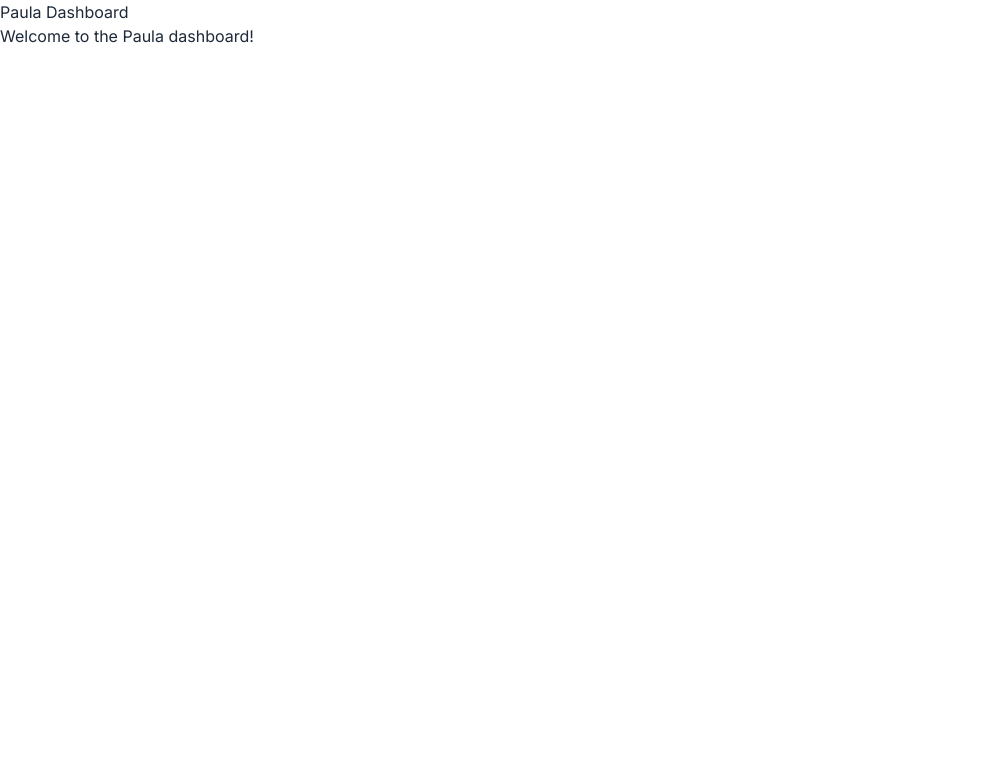
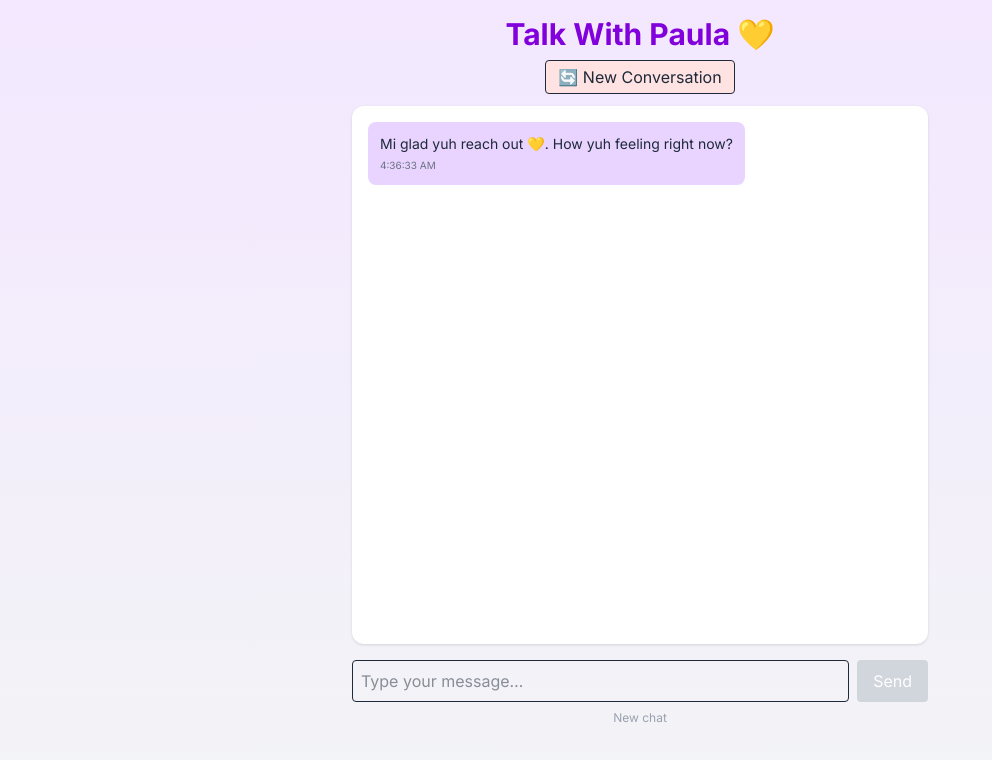
Before and after one commit to Nette6573/mental_health_app, a Next.js app in the folder frontend/: page /dashboard/paula in a window 1280 px wide. Shown: the top 760 px of the page, without its empty margins (0-992 px from the left). Built offline with nearby package versions, Linux system fonts and the light colour scheme; no server answers; the database is empty; sample sign-in values are in the browser's storage.

Commit message:
feat: implement Paula chat interface with message history, user authentication, and error handling

```diff
--- a/frontend/src/app/dashboard/paula/page.tsx
+++ b/frontend/src/app/dashboard/paula/page.tsx
@@ -1,12 +1,331 @@
-// dashboard/paula/page.tsx
-export default function PaulaDashboardPage() {
-  return (
-    <div>
-      <h1>Paula Dashboard</h1>
-      <p>Welcome to the Paula dashboard!</p>
-    </div>
-  )
+
+"use client";
+
+import { useState, useEffect, useRef } from "react";
+import { useRouter } from "next/navigation";
+import { useAuth } from "@/context/AuthContext";
+
+// Your actual Hugging Face Space URL
+const API_BASE = process.env.NEXT_PUBLIC_API_URL || "https://Anthoinette-hopepath-paula.hf.space";
+
+// -------------------
+// TYPES
+// -------------------
+interface ChatMessage {
+  id: string;
+  sender: "paula" | "user";
+  text: string;
+  timestamp: string;
 }
 
-// 👇 forces TypeScript to treat this as a module
-export {}
+interface AuthUser {
+  id: string;
+  email: string;
+}
+
+// Backend response type
+interface BackendResponse {
+  response: string;
+  chat_id: string;
+  timestamp: string;
+}
+
+export default function PaulaChat() {
+  const { user, isLoading } = useAuth() as {
+    user: AuthUser | null;
+    isLoading: boolean;
+  };
+
+  const router = useRouter();
+  const messagesEndRef = useRef<HTMLDivElement | null>(null);
+
+  // -------------------
+  // STATE
+  // -------------------
+  const [messages, setMessages] = useState<ChatMessage[]>([]);
+  const [input, setInput] = useState("");
+  const [loading, setLoading] = useState(false);
+  const [chatId, setChatId] = useState<string | null>(null);
+
+  // Generate a consistent user ID from the auth user
+  const userId = user?.id || '';
+
+  // -------------------
+  // AUTH CHECK
+  // -------------------
+  useEffect(() => {
+    if (!isLoading && !user) {
+      router.push("/auth/login");
+    }
+  }, [user, isLoading, router]);
+
+  // -------------------
+  // LOAD HISTORY FROM LOCAL STORAGE
+  // -------------------
+  useEffect(() => {
+    if (!user?.id) return;
+
+    const loadHistory = () => {
+      try {
+        // Load messages from localStorage instead of backend
+        const storedMessages = localStorage.getItem(`chat_history_${user.id}`);
+        const storedChatId = localStorage.getItem(`chat_id_${user.id}`);
+
+        if (storedMessages) {
+          setMessages(JSON.parse(storedMessages));
+        }
+        if (storedChatId) {
+          setChatId(storedChatId);
+        }
+      } catch (err) {
+        console.error("History load failed:", err);
+      }
+    };
+
+    loadHistory();
+  }, [user?.id]);
+
+  // Save messages to localStorage whenever they change
+  useEffect(() => {
+    if (user?.id && messages.length > 0) {
+      localStorage.setItem(`chat_history_${user.id}`, JSON.stringify(messages));
+    }
+  }, [messages, user?.id]);
+
+  // Save chatId to localStorage
+  useEffect(() => {
+    if (user?.id && chatId) {
+      localStorage.setItem(`chat_id_${user.id}`, chatId);
+    }
+  }, [chatId, user?.id]);
+
+  // -------------------
+  // GREET ON ENTRY
+  // -------------------
+  useEffect(() => {
+    if (!user?.id) return;
+
+    const greetedKey = `paula_greeted_${user.id}`;
+    if (sessionStorage.getItem(greetedKey)) return;
+
+    // Only greet if there are no messages
+    if (messages.length === 0) {
+      const greeting: ChatMessage = {
+        id: crypto.randomUUID(),
+        sender: "paula",
+        text: "Mi glad yuh reach out 💛. How yuh feeling right now?",
+        timestamp: new Date().toISOString(),
+      };
+
+      setMessages((prev) => [...prev, greeting]);
+      sessionStorage.setItem(greetedKey, "true");
+    }
+  }, [user?.id, messages.length]);
+
+  // -------------------
+  // AUTO-SCROLL
+  // -------------------
+  useEffect(() => {
+    messagesEndRef.current?.scrollIntoView({ behavior: "smooth" });
+  }, [messages, loading]);
+
+  // -------------------
+  // SEND MESSAGE TO HUGGING FACE BACKEND
+  // -------------------
+  const sendMessage = async () => {
+    if (!input.trim() || !user || loading) return;
+
+    const userMessage: ChatMessage = {
+      id: crypto.randomUUID(),
+      sender: "user",
+      text: input,
+      timestamp: new Date().toISOString(),
+    };
+
+    setMessages((prev) => [...prev, userMessage]);
+    setInput("");
+    setLoading(true);
+
+    try {
+      // Construct URL with query parameters for your Hugging Face backend
+      let url = `${API_BASE}/api/send?user_id=${encodeURIComponent(userId)}`;
+      if (chatId) {
+        url += `&chat_id=${encodeURIComponent(chatId)}`;
+      }
+
+      console.log("Sending to:", url); // For debugging
+
+      const res = await fetch(url, {
+        method: "POST",
+        headers: {
+          "Content-Type": "application/json"
+        },
+        body: JSON.stringify({
+          text: userMessage.text, // Your backend expects 'text', not 'message'
+        }),
+      });
+
+      if (!res.ok) {
+        const errorText = await res.text();
+        console.error("Backend error:", res.status, errorText);
+        throw new Error(`Backend responded with ${res.status}`);
+      }
+
+      const data: BackendResponse = await res.json();
+      console.log("Backend response:", data); // For debugging
+
+      // Store the chat ID for continuing the conversation
+      if (data.chat_id) {
+        setChatId(data.chat_id);
+      }
+
+      const paulaReply: ChatMessage = {
+        id: crypto.randomUUID(),
+        sender: "paula",
+        text: data.response, // Your backend returns 'response'
+        timestamp: data.timestamp || new Date().toISOString(),
+      };
+
+      setMessages((prev) => [...prev, paulaReply]);
+    } catch (err) {
+      console.error("Send message error:", err);
+
+      // More user-friendly error message
+      let errorMessage = "Something went wrong. Try again in a likkle bit.";
+
+      if (err instanceof Error) {
+        if (err.message.includes('Failed to fetch')) {
+          errorMessage = "Can't reach Paula right now. Please check your internet connection.";
+        } else if (err.message.includes('500')) {
+          errorMessage = "Paula's having trouble thinking. Please try again in a moment.";
+        }
+      }
+
+      setMessages((prev) => [
+        ...prev,
+        {
+          id: crypto.randomUUID(),
+          sender: "paula",
+          text: errorMessage,
+          timestamp: new Date().toISOString(),
+        },
+      ]);
+    } finally {
+      setLoading(false);
+    }
+  };
+
+  // -------------------
+  // NEW CONVERSATION
+  // -------------------
+  const startNewConversation = async () => {
+    if (!user) return;
+
+    // Clear local storage for this user
+    sessionStorage.removeItem(`paula_greeted_${user.id}`);
+    localStorage.removeItem(`chat_history_${user.id}`);
+    localStorage.removeItem(`chat_id_${user.id}`);
+
+    // Reset state
+    setMessages([]);
+    setChatId(null);
+
+    // Add a new greeting
+    const greeting: ChatMessage = {
+      id: crypto.randomUUID(),
+      sender: "paula",
+      text: "Mi glad yuh reach out 💛. How yuh feeling right now?",
+      timestamp: new Date().toISOString(),
+    };
+
+    setMessages([greeting]);
+    sessionStorage.setItem(`paula_greeted_${user.id}`, "true");
+  };
+
+  // -------------------
+  // BLOCK UI
+  // -------------------
+  if (isLoading || !user) {
+    return (
+      <div className="h-screen flex items-center justify-center">
+        <div className="text-center">
+          <div className="text-2xl mb-2">Loading Paula...</div>
+          <div className="text-sm text-gray-500">Just a moment</div>
+        </div>
+      </div>
+    );
+  }
+
+  // -------------------
+  // UI
+  // -------------------
+  return (
+    <div className="flex flex-col items-center h-screen p-4 bg-gradient-to-b from-purple-100 to-gray-100">
+      <h1 className="text-3xl font-bold text-purple-700 mb-2">
+        Talk With Paula 💛
+      </h1>
+
+      <button
+        onClick={startNewConversation}
+        className="mb-3 px-3 py-1 border rounded bg-red-100 hover:bg-red-200 transition-colors"
+      >
+        🔄 New Conversation
+      </button>
+
+      <div className="w-full max-w-xl bg-white rounded-xl shadow p-4 flex flex-col overflow-y-auto h-[70%]">
+        {messages.map((m) => (
+          <div
+            key={m.id}
+            className={`mb-2 p-3 rounded-lg max-w-[80%] ${
+              m.sender === "paula"
+                ? "bg-purple-200 self-start"
+                : "bg-blue-200 self-end"
+            }`}
+          >
+            <div className="text-sm whitespace-pre-wrap">{m.text}</div>
+            <div className="text-[10px] text-gray-500 mt-1">
+              {new Date(m.timestamp).toLocaleTimeString()}
+            </div>
+          </div>
+        ))}
+
+        {loading && (
+          <div className="flex justify-start mb-2">
+            <div className="bg-purple-100 p-3 rounded-lg">
+              <div className="flex space-x-2">
+                <div className="w-2 h-2 bg-purple-400 rounded-full animate-bounce"></div>
+                <div className="w-2 h-2 bg-purple-400 rounded-full animate-bounce" style={{ animationDelay: '0.2s' }}></div>
+                <div className="w-2 h-2 bg-purple-400 rounded-full animate-bounce" style={{ animationDelay: '0.4s' }}></div>
+              </div>
+            </div>
+          </div>
+        )}
+        <div ref={messagesEndRef} />
+      </div>
+
+      <div className="flex w-full max-w-xl mt-4 gap-2">
+        <input
+          value={input}
+          onChange={(e) => setInput(e.target.value)}
+          onKeyPress={(e) => e.key === 'Enter' && sendMessage()}
+          placeholder="Type your message…"
+          className="flex-1 p-2 border rounded focus:outline-none focus:ring-2 focus:ring-purple-500"
+          disabled={loading}
+        />
+
+        <button
+          onClick={sendMessage}
+          disabled={loading || !input.trim()}
+          className="px-4 py-2 bg-purple-600 text-white rounded hover:bg-purple-700 disabled:bg-gray-300 disabled:cursor-not-allowed transition-colors"
+        >
+          Send
+        </button>
+      </div>
+
+      {/* Debug info - remove in production */}
+      <div className="text-xs text-gray-400 mt-2">
+        {chatId ? `Chat ID: ${chatId.substring(0, 8)}...` : 'New chat'}
+      </div>
+    </div>
+  );
+}
```
